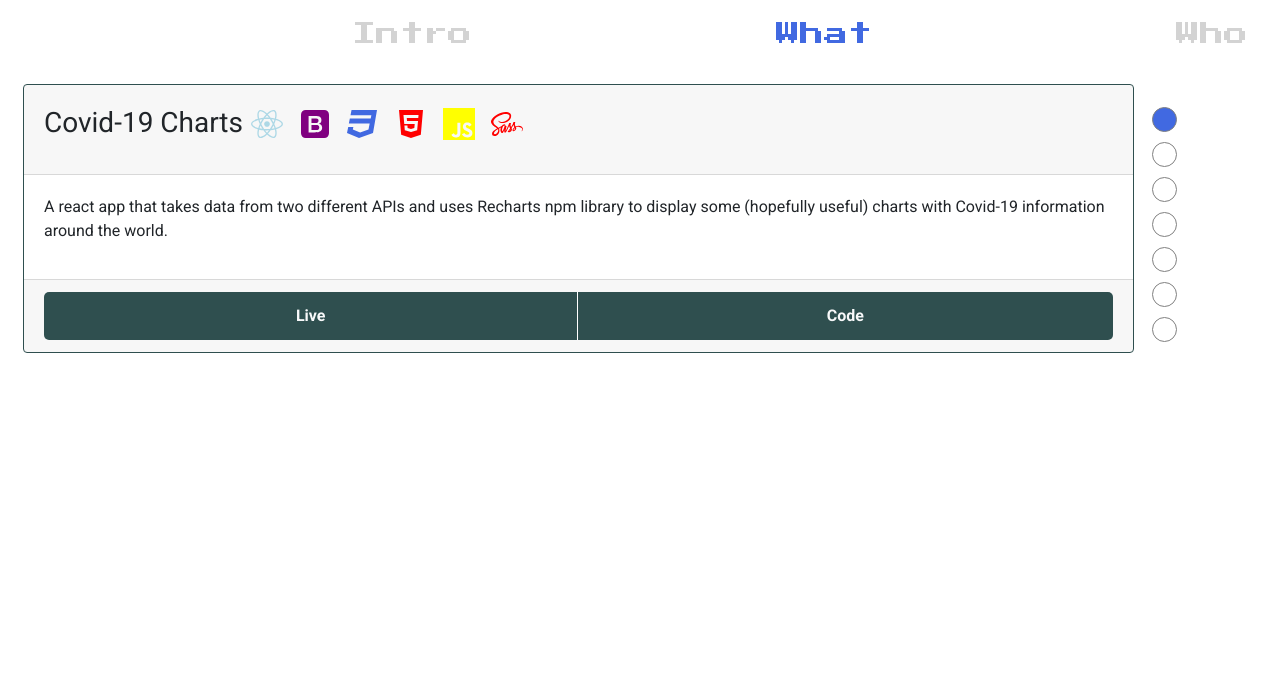
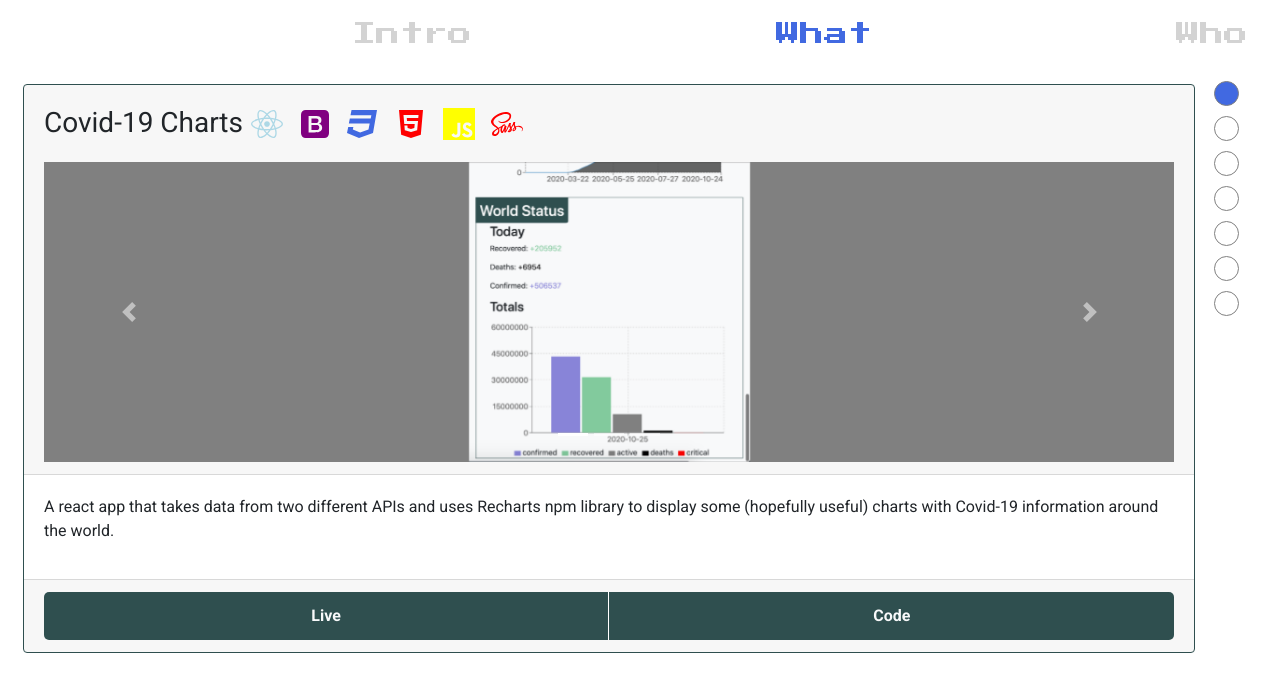
Before and after one commit to irlgabriel/portfolio, a React (Create React App) app: page /#/what in a window 1280 px wide. Shown: the top 692 px of the page. Built offline with nearby package versions, Linux system fonts and the light colour scheme.

Commit message:
updated layout

```diff
--- a/src/components/Projects/MainProject/MainProject.js
+++ b/src/components/Projects/MainProject/MainProject.js
@@ -55,7 +55,7 @@ export default function MainProject({ images, id, name, techIcons, desc, liveURL
         ))}
         <CardSubtitle className="mb-3"></CardSubtitle>
         {
-          /*
+
         <Carousel
           interval={false}
           activeIndex={activeIndex}
@@ -89,7 +89,6 @@ export default function MainProject({ images, id, name, techIcons, desc, liveURL
             onClickHandler={next}
           />
         </Carousel>
-        */
         }
       </CardHeader>
       <CardBody>
--- a/src/components/Projects/MainProject/Mainproject.components.js
+++ b/src/components/Projects/MainProject/Mainproject.components.js
@@ -5,9 +5,9 @@ export const ImageContainer = styled.div`
   background-size: contain;
   background-repeat: no-repeat;
   background-position: center;
-  width: 70%;
+  width: 60%;
   margin: 0 auto;
-  min-height: 350px;
-  max-height: 400px;
+  min-height: 300px;
+  max-height: 350px;
   transition: all 0.3s ease;
 `;
--- a/src/components/Projects/Projects.js
+++ b/src/components/Projects/Projects.js
@@ -9,6 +9,7 @@ export default () => {
   const slides = mainProjects.length;
   const [slide, setSlide] = useState(0);
   const [animating, setAnimating] = useState(false);
+  const [scrollUp, setScroll] = useState(false);
 
   var prevTime = new Date().getTime();
   const handleScroll = (e) => {
@@ -19,12 +20,14 @@ export default () => {
       if(timeDiff > 100) {
         if(animating) return;
         if(e.deltaY > 0) {
+          setScroll(true)
           if(slide !== slides - 1) {
             setAnimating(true);
             setSlide(slide + 1);
           }
         }
         if(e.deltaY < 0) {
+          setScroll(false)
           if(slide !== 0) {
             setAnimating(true);
             setSlide(slide - 1);
@@ -36,10 +39,10 @@ export default () => {
   }
   return (
     <div className="mx-2 my-2 p-relative" onWheel={handleScroll}>
-      <div>
+      <div className="project-container">
         <CSSTransition
         in={animating}
-      classNames="section-scroll"
+        classNames={`${scrollUp ? "section-scroll" : "section-scroll-inverse"}`}
         timeout={600}
         onEntered={() => setAnimating(false)}
         >
--- a/src/globalStyles.js
+++ b/src/globalStyles.js
@@ -103,26 +103,30 @@ body {
   background-image: url("images/me.jpeg")
 }
 .projects-carousel {
-  display: inline-block;
-  width: 90%;
+  flex: 1;
 }
 .carousel-bubbles {
   width: 5%;
-  display: inline-flex;
+  display: flex;
   flex-direction: column;
   align-items: center;
-  justify-content: center;
 }
 .bubble {
   width: 25px;
   height: 25px;
   border-radius: 50%;
   border: 1px solid gray;
-  margin: 5px 0;
-  transition: all 600ms ease-in-out;
+  margin: 5px auto;
+  transition: all 1200ms ease-in-out;
 }
 .checked-bubble {
   background: royalblue;
+}
+
+.project-container {
+  overflow: hidden;
+  display: flex;
+  justify-content: center;
 }
 
 // REACT-TRANSITION-GROUP ANIMATIONS
@@ -168,6 +172,22 @@ body {
   transform: translateY(-200%);
   transition: all 600ms ease-in-out;
 }
+
+
+.section-scroll-inverse-exit {
+  transform: translateY(-200%);
+}
+.section-scroll-inverse-exit-active {
+  transform: translateY(0%);
+  transition: all 600ms ease-in-out;
+}
+.section-scroll-inverse-enter {
+  transform: translateY(0%);
+}
+.section-scroll-inverse-enter-active {
+  transform: translateY(200%);
+  transition: all 600ms ease-in-out;
+}
 `;
 
 export const Container = styled.div`
```
Lines whose indentation alone changed are shown as unchanged.
